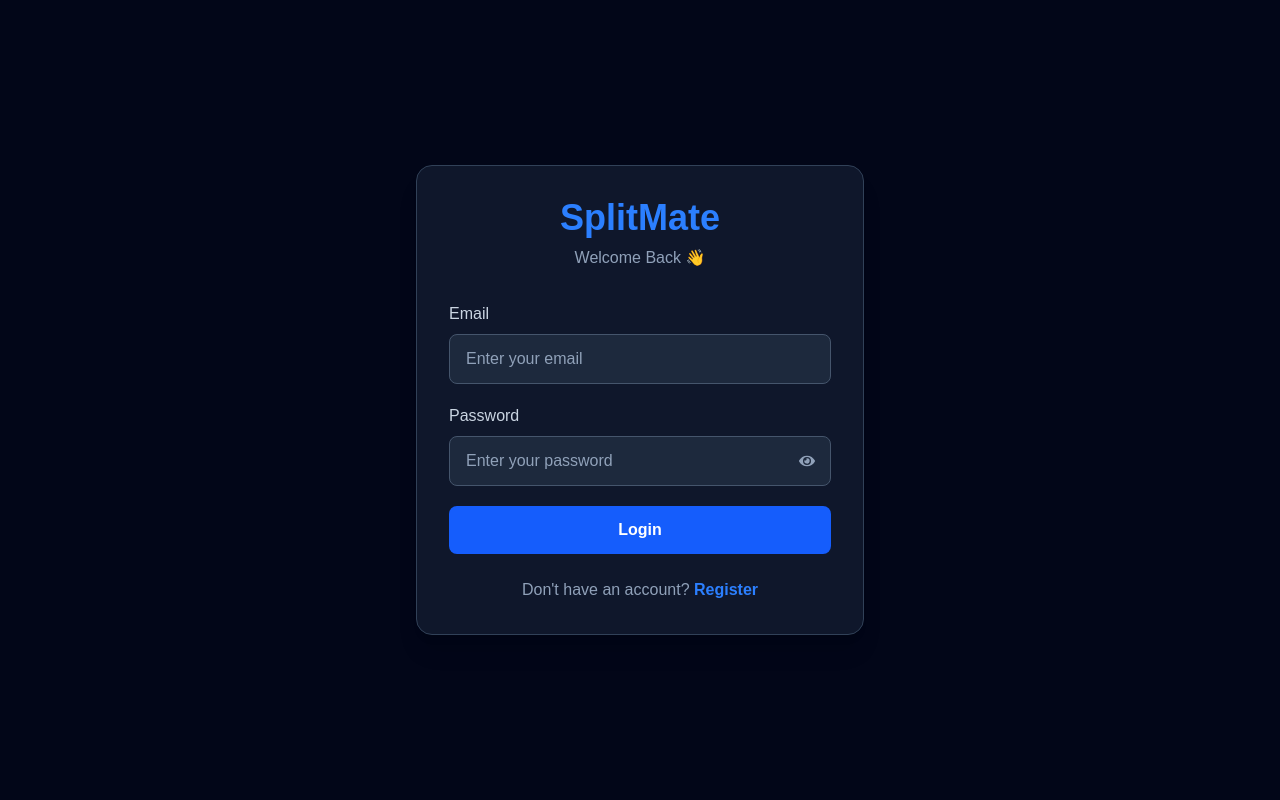
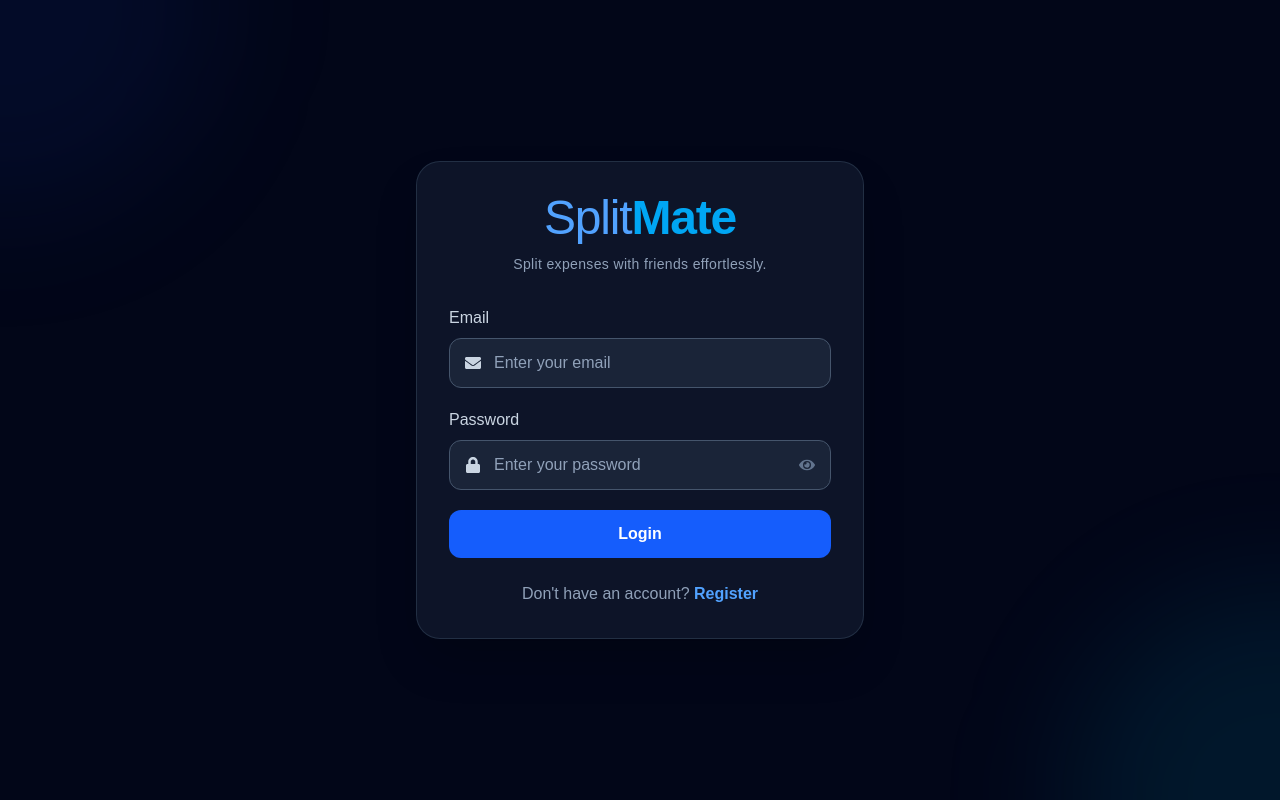
Before and after one commit to danishlaice/SplitMate-Client, a React (Vite) app: page / in a window 1280 px wide. Built offline with nearby package versions, Linux system fonts and the light colour scheme.

Commit message:
Improve login and register UI

```diff
--- a/index.html
+++ b/index.html
@@ -3,6 +3,7 @@
   <head>
     <meta charset="UTF-8" />
     <link rel="icon" type="image/svg+xml" href="/favicon.svg" />
+
     <meta name="viewport" content="width=device-width, initial-scale=1.0" />
     <title>client</title>
   </head>
--- a/src/pages/Login.jsx
+++ b/src/pages/Login.jsx
@@ -1,17 +1,17 @@
 import { useState } from "react";
 import { useNavigate, Link } from "react-router-dom";
 import API from "../services/api";
-import { FaEye, FaEyeSlash } from "react-icons/fa";
+import { FaEye, FaEyeSlash , FaEnvelope ,FaLock } from "react-icons/fa";
 import toast from "react-hot-toast";
 
 
 function Login() {
   const [email, setEmail] = useState("");
   const [password, setPassword] = useState("");
+  const [showPassword, setShowPassword] = useState(false);
+  const [loading, setLoading] = useState(false);
 
   const navigate = useNavigate();
-  const [showPassword, setShowPassword] = useState(false);
-  const [loading, setLoading] = useState(false);
 
   const handleLogin = async (e) => {
     e.preventDefault();
@@ -38,19 +38,35 @@ function Login() {
   };
 
   return (
-    <div className="min-h-screen bg-slate-950 flex items-center justify-center px-4">
+    <div className="relative min-h-screen overflow-hidden bg-slate-950 flex items-center justify-center px-4">
 
-      <div className="w-full max-w-md bg-slate-900 border border-slate-700 rounded-2xl shadow-xl p-8">
+      {/* Background Glow */}
+      <div className="absolute -top-52 -left-52 w-[420px] h-[420px] bg-blue-800/10 rounded-full blur-3xl"></div>
+
+<div className="absolute -bottom-52 -right-52 w-[420px] h-[420px] bg-cyan-500/10 rounded-full blur-3xl"></div>
+
+
+
+      {/* Login Card */}
+      <div className="relative z-10 w-full max-w-md rounded-3xl border border-slate-700/60 bg-slate-900/90 backdrop-blur-xl shadow-2xl p-8">
 
         <div className="text-center mb-8">
 
-          <h1 className="text-4xl font-bold text-blue-500">
-            SplitMate
+  <div className="flex items-center justify-center gap-3">
+
+   <div className="text-center">
+
+  <h1 className="text-5xl font-light tracking-tight text-blue-400">
+  Split<span className="font-semibold text-sky-500">Mate</span>
 </h1>
 
-          <p className="text-slate-400 mt-2">
-            Welcome Back 👋
+  <p className="mt-3 text-slate-400 text-sm font-light tracking-wide">
+  Split expenses with friends effortlessly.
 </p>
+
+</div>
+
+  </div>
 
 </div>
 
@@ -61,13 +77,17 @@ function Login() {
     Email
   </label>
 
+  <div className="relative">
+    <FaEnvelope className="absolute left-4 top-1/2 -translate-y-1/2 text-slate-300" />
+
     <input
       type="email"
       placeholder="Enter your email"
       value={email}
       onChange={(e) => setEmail(e.target.value)}
-              className="w-full bg-slate-800 border border-slate-600 rounded-lg px-4 py-3 text-white placeholder-slate-400 focus:outline-none focus:ring-2 focus:ring-blue-500"
+      className="w-full bg-slate-800/80 border border-slate-600 rounded-xl px-4 py-3 pl-11 text-white placeholder-slate-400 outline-none transition-all duration-300 focus:border-blue-500 focus:ring-2 focus:ring-blue-500/20"
     />
+  </div>
 </div>
 
           <div>
@@ -76,32 +96,36 @@ function Login() {
   </label>
 
   <div className="relative">
+
+    <FaLock className="absolute left-4 top-1/2 -translate-y-1/2 text-slate-300" />
+
     <input
       type={showPassword ? "text" : "password"}
       placeholder="Enter your password"
       value={password}
       onChange={(e) => setPassword(e.target.value)}
-    className="w-full bg-slate-800 border border-slate-600 rounded-lg px-4 py-3 pr-12 text-white placeholder-slate-400 focus:outline-none focus:ring-2 focus:ring-blue-500"
+      className="w-full bg-slate-800/80 border border-slate-600 rounded-xl px-4 py-3 pl-11 pr-12 text-white placeholder-slate-400 outline-none transition-all duration-300 focus:border-blue-500 focus:ring-2 focus:ring-blue-500/20"
     />
 
     <button
       type="button"
       onClick={() => setShowPassword(!showPassword)}
       aria-label={showPassword ? "Hide password" : "Show password"}
-  className="absolute right-4 top-1/2 -translate-y-1/2 text-slate-400 hover:text-white transition-colors"
+      className="absolute right-4 top-1/2 -translate-y-1/2 text-slate-500 hover:text-slate-200 transition-colors"
     >
       {showPassword ? <FaEyeSlash /> : <FaEye />}
     </button>
+
   </div>
 </div>
 
           <button
             type="submit"
             disabled={loading}
-  className={`w-full py-3 rounded-lg text-white font-semibold transition ${
+            className={`w-full py-3 rounded-xl text-white font-semibold transition-all duration-300 ${
               loading
                 ? "bg-blue-400 cursor-not-allowed"
-      : "bg-blue-600 hover:bg-blue-700"
+                : "bg-blue-600 hover:bg-blue-700 hover:scale-[1.02]"
             }`}
           >
             {loading ? "Logging in..." : "Login"}
@@ -113,7 +137,7 @@ function Login() {
           Don't have an account?{" "}
           <Link
             to="/register"
-            className="text-blue-500 hover:text-blue-400 font-semibold"
+            className="text-blue-400 hover:text-cyan-300 font-semibold transition"
           >
             Register
           </Link>
--- a/src/pages/Register.jsx
+++ b/src/pages/Register.jsx
@@ -1,7 +1,13 @@
 import { useState } from "react";
 import { Link, useNavigate } from "react-router-dom";
 import API from "../services/api";
-import { FaEye, FaEyeSlash } from "react-icons/fa";
+import {
+  FaEye,
+  FaEyeSlash,
+  FaUser,
+  FaEnvelope,
+  FaLock,
+} from "react-icons/fa";
 import toast from "react-hot-toast";
 
 function Register() {
@@ -32,24 +38,33 @@ function Register() {
 
       navigate("/dashboard");
     } catch (error) {
-    toast.error(error.response?.data?.message || "Registration Failed");
+      toast.error(
+        error.response?.data?.message || "Registration Failed"
+      );
     } finally {
       setLoading(false);
     }
   };
 
   return (
-    <div className="min-h-screen bg-slate-950 flex items-center justify-center px-4">
+    <div className="min-h-screen flex items-center justify-center bg-slate-950 relative overflow-hidden px-4">
 
-      <div className="w-full max-w-md bg-slate-900 border border-slate-700 rounded-2xl shadow-xl p-8">
+      {/* Background Glow */}
+      <div className="absolute -top-52 -left-52 w-[420px] h-[420px] bg-blue-800/10 rounded-full blur-3xl"></div>
 
+      <div className="absolute -bottom-52 -right-52 w-[420px] h-[420px] bg-cyan-500/10 rounded-full blur-3xl"></div>
+
+      {/* Register Card */}
+      <div className="relative z-10 w-full max-w-md rounded-3xl border border-slate-700/60 bg-slate-900/90 backdrop-blur-xl shadow-2xl p-8">
+
+        {/* Brand */}
         <div className="text-center mb-8">
 
-          <h1 className="text-4xl font-bold text-blue-500">
-            SplitMate
+          <h1 className="text-5xl font-light tracking-tight text-blue-400">
+            Split<span className="font-semibold text-sky-500">Mate</span>
           </h1>
 
-          <p className="text-slate-400 mt-2">
+          <p className="mt-3 text-slate-400 text-sm">
             Create your account 🚀
           </p>
 
@@ -57,65 +72,88 @@ function Register() {
 
         <form onSubmit={handleRegister} className="space-y-5">
 
+          {/* Full Name */}
           <div>
             <label className="block text-slate-300 mb-2">
               Full Name
             </label>
+
+            <div className="relative">
+
+              <FaUser className="absolute left-4 top-1/2 -translate-y-1/2 text-slate-300" />
 
               <input
                 type="text"
                 placeholder="Enter your name"
                 value={name}
                 onChange={(e) => setName(e.target.value)}
-              className="w-full bg-slate-800 border border-slate-600 rounded-lg px-4 py-3 text-white placeholder-slate-400 focus:outline-none focus:ring-2 focus:ring-blue-500"
+                className="w-full bg-slate-800/80 border border-slate-600 rounded-xl px-4 py-3 pl-11 text-white placeholder-slate-400 outline-none transition-all duration-300 focus:border-blue-500 focus:ring-2 focus:ring-blue-500/20"
               />
+
+            </div>
           </div>
 
+          {/* Email */}
           <div>
             <label className="block text-slate-300 mb-2">
               Email
             </label>
+
+            <div className="relative">
+
+              <FaEnvelope className="absolute left-4 top-1/2 -translate-y-1/2 text-slate-300" />
 
               <input
                 type="email"
                 placeholder="Enter your email"
                 value={email}
                 onChange={(e) => setEmail(e.target.value)}
-              className="w-full bg-slate-800 border border-slate-600 rounded-lg px-4 py-3 text-white placeholder-slate-400 focus:outline-none focus:ring-2 focus:ring-blue-500"
+                className="w-full bg-slate-800/80 border border-slate-600 rounded-xl px-4 py-3 pl-11 text-white placeholder-slate-400 outline-none transition-all duration-300 focus:border-blue-500 focus:ring-2 focus:ring-blue-500/20"
               />
+
+            </div>
           </div>
 
+          {/* Password */}
           <div>
             <label className="block text-slate-300 mb-2">
               Password
             </label>
 
             <div className="relative">
+
+              <FaLock className="absolute left-4 top-1/2 -translate-y-1/2 text-slate-300" />
+
               <input
                 type={showPassword ? "text" : "password"}
                 placeholder="Enter your password"
                 value={password}
                 onChange={(e) => setPassword(e.target.value)}
-    className="w-full bg-slate-800 border border-slate-600 rounded-lg px-4 py-3 pr-12 text-white placeholder-slate-400 focus:outline-none focus:ring-2 focus:ring-blue-500"
+                className="w-full bg-slate-800/80 border border-slate-600 rounded-xl px-4 py-3 pl-11 pr-12 text-white placeholder-slate-400 outline-none transition-all duration-300 focus:border-blue-500 focus:ring-2 focus:ring-blue-500/20"
               />
 
               <button
                 type="button"
                 onClick={() => setShowPassword(!showPassword)}
-    className="absolute right-4 top-1/2 -translate-y-1/2 text-slate-400 hover:text-white"
+                aria-label={
+                  showPassword ? "Hide password" : "Show password"
+                }
+                className="absolute right-4 top-1/2 -translate-y-1/2 text-slate-500 hover:text-slate-200 transition-colors"
               >
                 {showPassword ? <FaEyeSlash /> : <FaEye />}
               </button>
+
             </div>
           </div>
 
+          {/* Register Button */}
           <button
             type="submit"
             disabled={loading}
-  className={`w-full py-3 rounded-lg text-white font-semibold transition ${
+            className={`w-full py-3 rounded-xl text-white font-semibold transition-all duration-300 ${
               loading
                 ? "bg-blue-400 cursor-not-allowed"
-      : "bg-blue-600 hover:bg-blue-700"
+                : "bg-blue-600 hover:bg-blue-700 hover:scale-[1.02]"
             }`}
           >
             {loading ? "Creating Account..." : "Register"}
@@ -123,11 +161,12 @@ function Register() {
 
         </form>
 
+        {/* Login Link */}
         <p className="text-center text-slate-400 mt-6">
           Already have an account?{" "}
           <Link
             to="/"
-            className="text-blue-500 hover:text-blue-400 font-semibold"
+            className="text-blue-400 hover:text-cyan-300 font-semibold transition"
           >
             Login
           </Link>
--- a/src/services/api.js
+++ b/src/services/api.js
@@ -1,7 +1,7 @@
 import axios from "axios";
 
 const API = axios.create({
-  baseURL: "https://splitmate-api-3hxq.onrender.com/api",
+ baseURL: "http://localhost:5000/api"
 });
 
 export default API;
```
Lines whose indentation alone changed are shown as unchanged.
